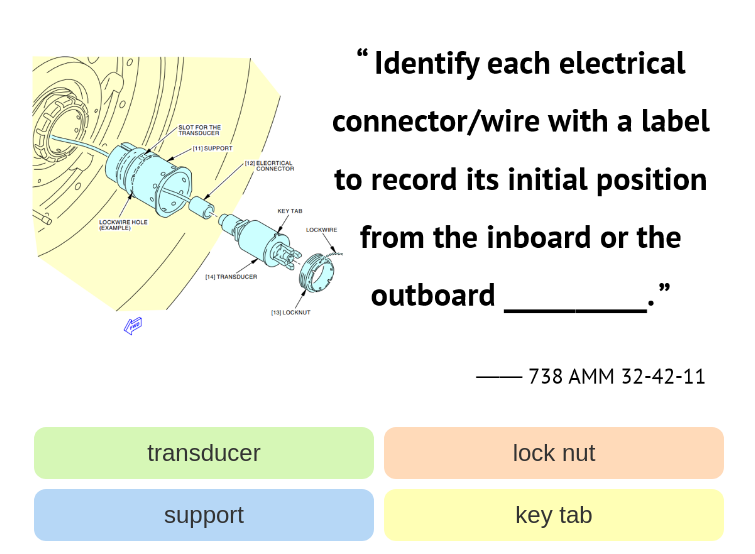
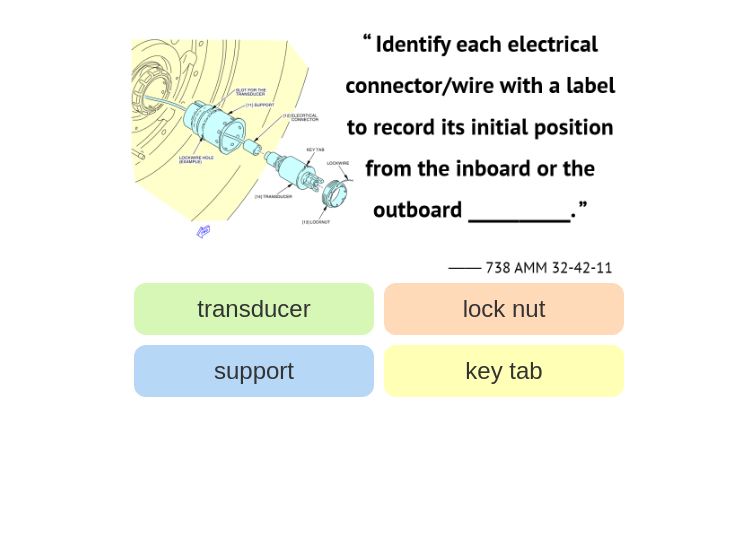
Before and after one commit to English-Wall/Fill-in-the-Blanks, a plain HTML site: page index.html in a window 1280 px wide. Shown: the part 91-645 px from the top of the page, without its empty margins (261-1016 px from the left). Drawn offline with Linux system fonts and the light colour scheme.

Commit message:
Update style.css

```diff
--- a/style.css
+++ b/style.css
@@ -23,7 +23,7 @@ body {
 
 .container {
     width: 100%;
-    max-width: 700px;
+    max-width: 500px;
     text-align: center;
 }
 
@@ -34,7 +34,7 @@ h1 {
 }
 
 #question {
-    margin-bottom: 2rem;
+    margin-bottom: 0rem;
 }
 
 #options {
```
